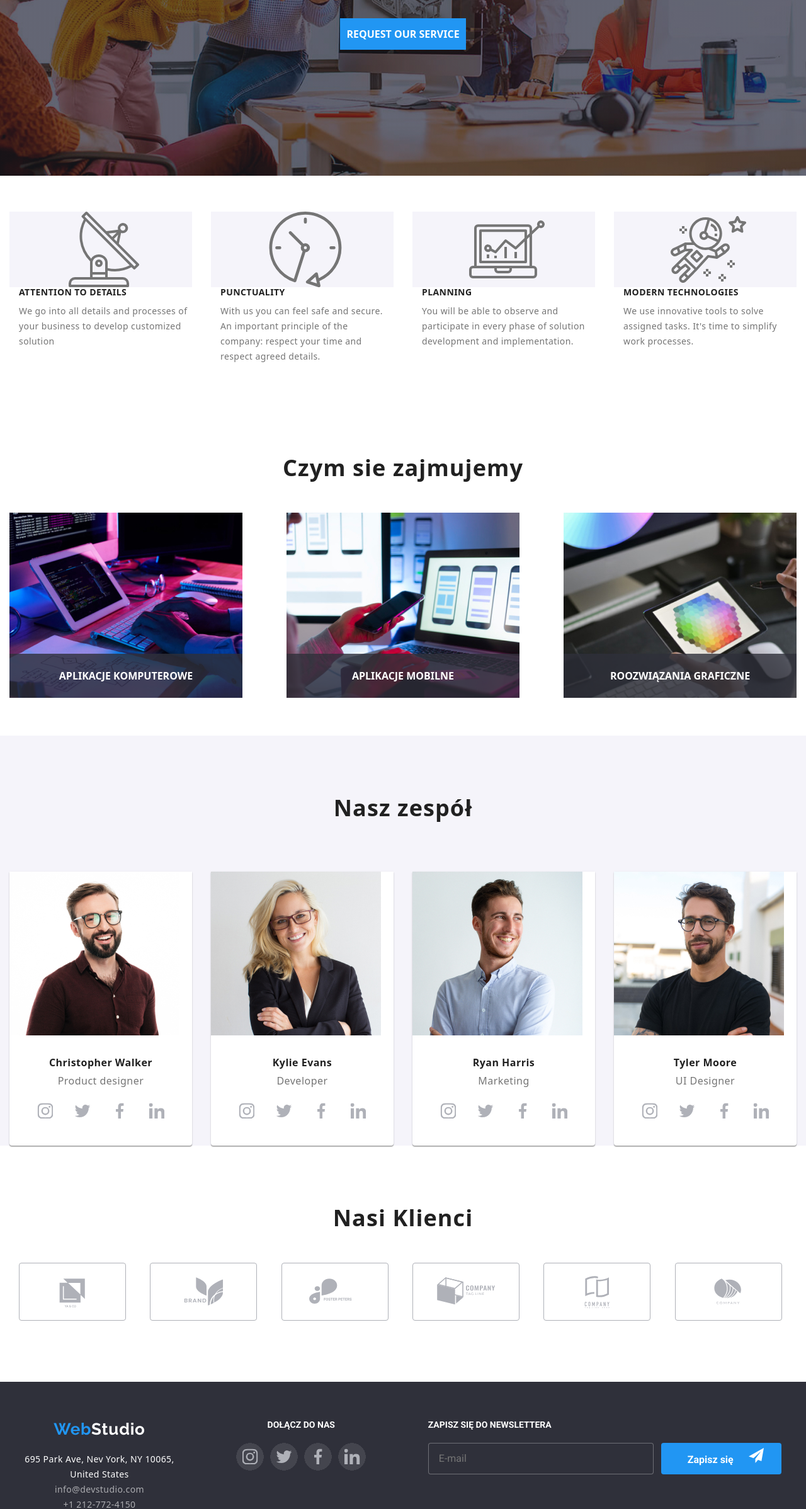
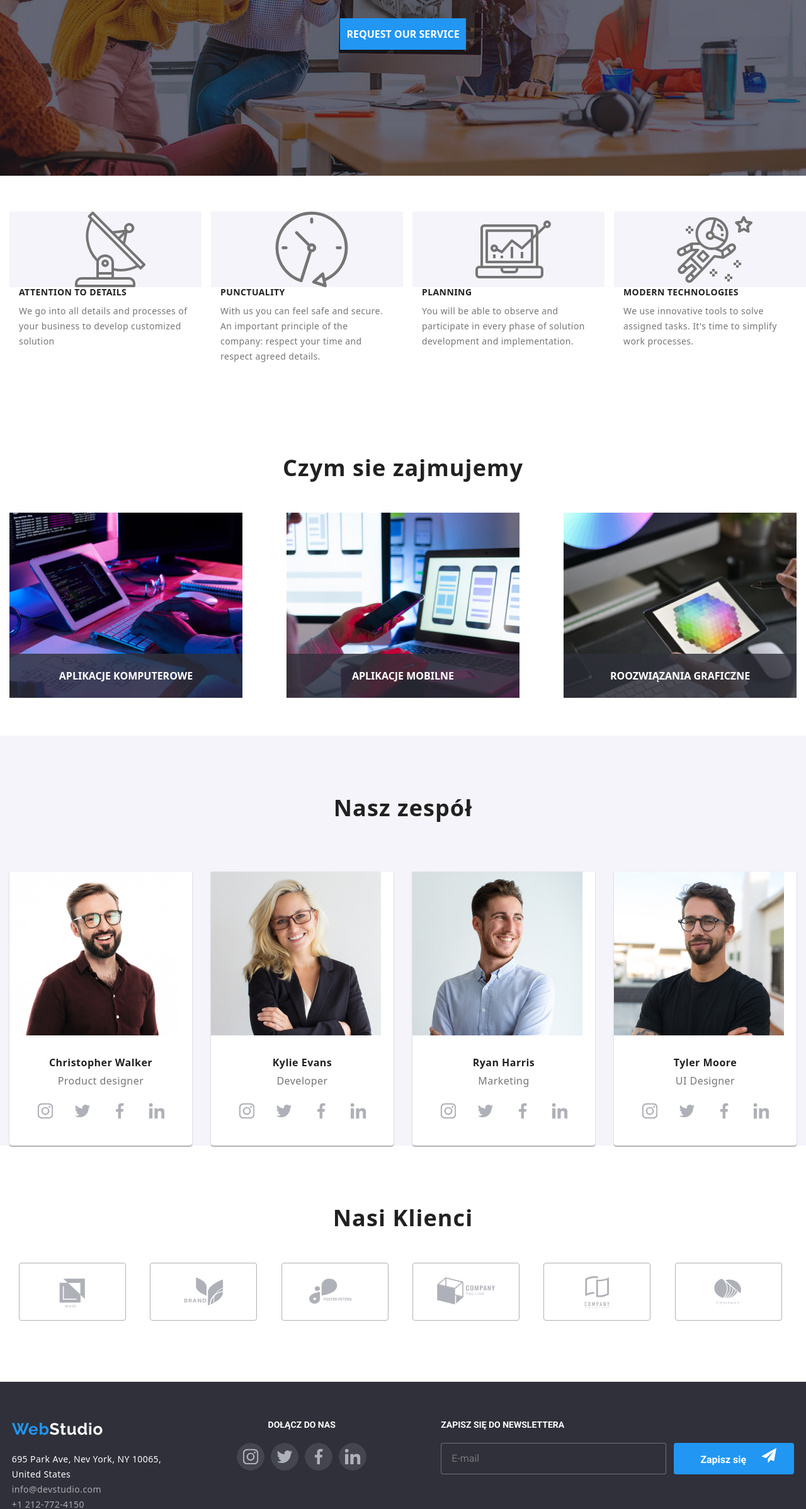
Before and after one commit to PawelBogusz1/goit-markup-hw-08, a website: page index.html in a window 1280 px wide. Shown: the part 401-2797 px from the top of the page at 63% size. Drawn offline with nearby package versions, Linux system fonts and the light colour scheme; files whose address does not match are found by name.

Commit message:
homework08

```diff
--- a/index.html
+++ b/index.html
@@ -120,7 +120,8 @@
           <ul class="section-description__list">
             <li class="section-description__list-icons">
               <div class="section-description_list-element">
-              <svg class="section-description__list-icon">
+              <svg class="section-description__list-icon   width="70"
+                  height="70">
                 <use href="./images/icons.svg/icons.svg#icon-antenna"></use>
               </svg></div>
               <h3 class="section-description__list-title">
@@ -133,7 +134,8 @@
             </li>
               <li class="section-description__list-icons">
                  <div class="section-description_list-element">
-              <svg class="section-description__list-icon">
+              <svg class="section-description__list-icon"   width="70"
+                  height="70">
                 <use href="./images/icons.svg/icons.svg#icon-clock"></use>
               </svg></div>
               <h3 class="section-description__list-title">PUNCTUALITY</h3>
@@ -144,7 +146,8 @@
             </li>
              <li class="section-description__list-icons">
                <div class="section-description_list-element">
-              <svg class="section-description__list-icon">
+              <svg class="section-description__list-icon"   width="70"
+                  height="70">
                 <use href="./images/icons.svg/icons.svg#icon-diagram"></use>
               </svg></div>
               <h3 class="section-description__list-title">PLANNING</h3>
@@ -155,7 +158,8 @@
             </li>
               <li class="section-description__list-icons">
                  <div class="section-description_list-element">
-              <svg class="section-description__list-icon">
+              <svg class="section-description__list-icon"   width="70"
+                  height="70">
                 <use href="./images/icons.svg/icons.svg#icon-astronaut"></use>
               </svg></div>
               <h3 class="section-description__list-title">
@@ -645,11 +649,10 @@
             >
             <address>
               <ul class="section-footer__address">
-                <li>
+                <li class="section-footer__street">
                   <p>
-                    695 Park Ave, Nev York, NY 10065,<br />
-                    United States
-                  </p>
+                    695 Park Ave, Nev York, NY 10065,</p>
+                    <p>United States</p>
                 </li>
                 <li>
                   <a
--- a/sass/components/_backdrop-data.scss
+++ b/sass/components/_backdrop-data.scss
@@ -1,5 +1,17 @@
 
- .backdrop-data__label{
+.backdrop {
+    position: fixed;
+    display: flex;
+    left: 0;
+    top: 0;
+    width: 100vw;
+    height: 100%;
+    background: rgba(0, 0, 0, 0.2);
+    transition: transform 250ms cubic-bezier(0.4, 0, 0.2, 1);
+}
+
+
+.backdrop-data__label{
     position:absolute;
     top:0px;
     font-family: 'Roboto';
@@ -271,3 +283,9 @@ resize:none;
     left:15px;
     fill:#212121;
 }
+
+@media screen and(min-width: 1199px) {
+  .backdrop-modal {
+    width: 528px;
+    height: 581px;
+  }}
--- a/sass/components/_section-description.scss
+++ b/sass/components/_section-description.scss
@@ -15,8 +15,6 @@
 .section-description__list-icon{
     fill: var(--brand-color-czcionka1);
     background: var(--brand-color-background2);
-height: 120px;
-max-width: 450px;
 
   display: flex;
   width: 100%;
@@ -31,10 +29,10 @@ max-width: 450px;
         line-height: 1.14;
         letter-spacing: 0.03em;
         padding-bottom: 10px;
-        max-width: 450px;
+        max-width: 100%;
         display: flex;
         justify-content: center;
-        margin-left: 15px;
+
 }
 
 
@@ -86,12 +84,6 @@ gap:30px;
 
 
   }
-  .section-description__list-icon{
-      width: 354px;
-      height: 120px;
-
-
-  }
 
   .section-description__list-icons{
     width:354px;
@@ -107,7 +99,7 @@ gap:30px;
 }
 
 .section-description__list-title{
- width: 354px;
+ max-width: 100%;
   justify-content: left;
 
 }
@@ -126,8 +118,6 @@ text-align: left;
 }
 .section-description__list-icon{
 margin-left: 15px;
-  width: 270px;
-  height: 120px;
 }
 
 .section-description__list-details{
--- a/sass/components/_section-footer.scss
+++ b/sass/components/_section-footer.scss
@@ -6,12 +6,20 @@ footer {
   display: flex;
   flex-direction: column;
   text-align: center;
+
 }
 .section-footer__contact {
   display: flex;
   flex-direction: column;
   align-items: center;
+    padding-top: 60px;
 }
+
+  .section-footer__form {
+    padding-top: 60px;
+
+  }
+
 .section-footer__contact-logo1 {
   color: var(--brand-color-czcionka2);
 }
@@ -160,9 +168,9 @@ footer {
 
 @media screen and (min-width: 768px) {
   .section-footer {
-    display: flex;
+       display: flex;
     flex-direction: row;
-    justify-content: space-around;
+    justify-content: center;
     gap: 0 50px;
     text-align: center;
     flex-wrap: wrap;
@@ -174,6 +182,7 @@ footer {
     flex-direction: column;
     align-items: center;
   }
+
 }
 
 // DESKTOP
@@ -183,17 +192,41 @@ footer {
     background-color: #2f303a;
     padding-bottom: 60px;
   }
-  .section-footer {
+ .section-footer {
     display: flex;
     flex-direction: row;
     flex-wrap: nowrap;
   }
+
+  .section-footer__contact {
+  display: block;
+  text-align: left;
+
+
+  .section-footer__street{
+     display: block;
+  text-align: left;
+  }
+  .section-footer__address-linker{
+     display: block;
+  text-align: left;
+
+  }
+
+  }
   .section-footer__form {
     padding-top: 60px;
+    margin-left: 68px;
   }
+
+  .section-footer__social{
+    padding-left: 70px;
+  }
+
   .section-footer__form-list{
     display: flex;
     flex-direction:row;
+    width:561px;
     gap:12px;
   }
 .section-footer__form-label {
```
Also changed, not shown: css/main.min.css, 1 other file.
